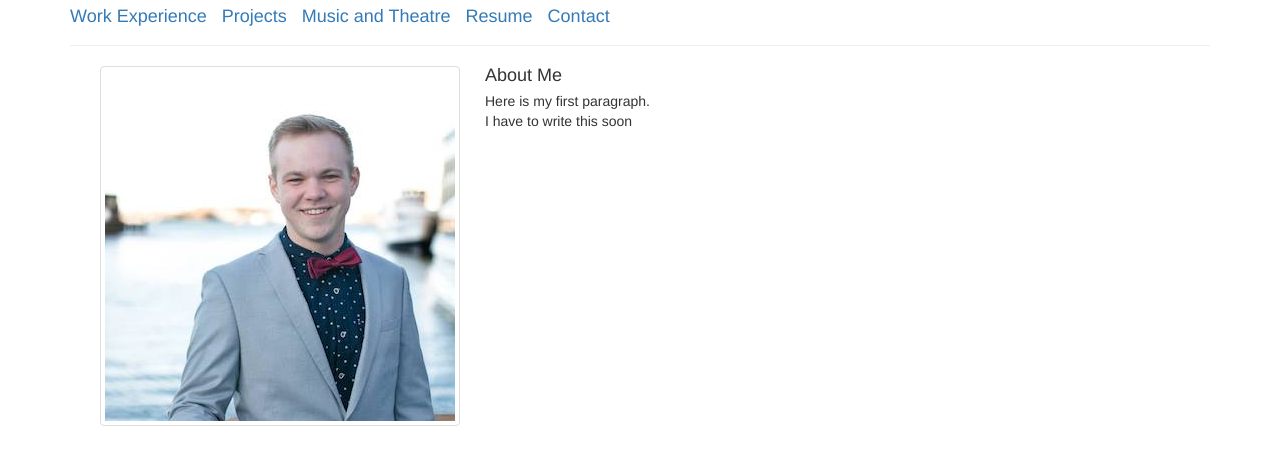
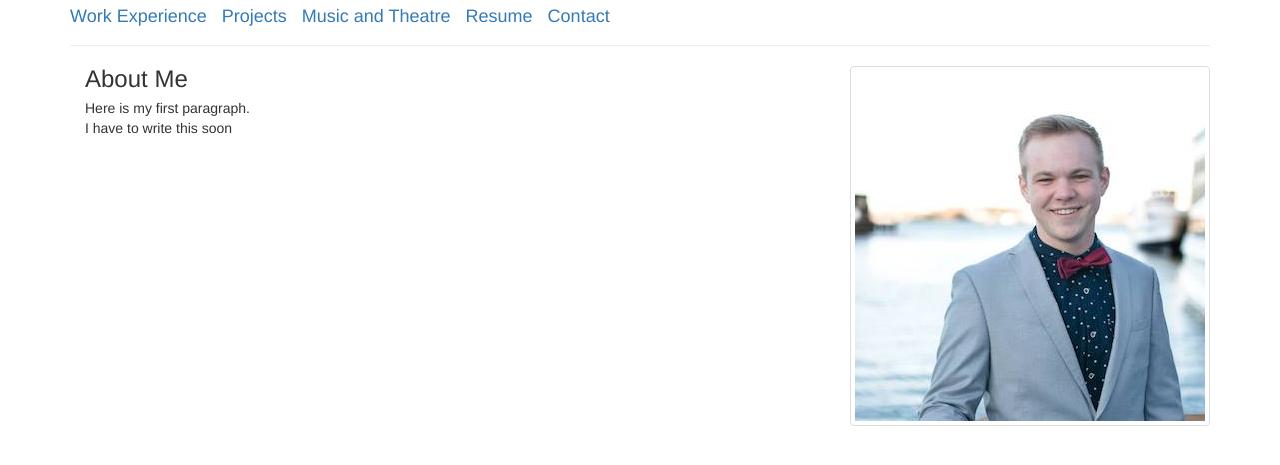
Before and after one commit to lukaskruegle/lukaskruegle.github.io, a plain HTML site: page index.html in a window 1280 px wide. Shown: the part 83-548 px from the top of the page. Drawn offline with nearby package versions, Linux system fonts and the light colour scheme.

Commit message:
Moved Photo

```diff
--- a/index.html
+++ b/index.html
@@ -24,13 +24,13 @@
     </div>
 	<div class="container">
 	<div class="media">
-	<div class="media-left media-top">
+	<div class="media-right media-top pull-right">
 		<div class="col-lg-2 col-md-2 col-sm-4 col-xs-12">
 		<img class="thumbnail" src="media/headshot1.jpg">
 	</div>
 	</div>
 	<div class="media-body">
-		<h4 class="media-heading">About Me</h4>
+		<h3 class="media-heading">About Me</h3>
 		<p>Here is my first paragraph. <br>I have to write this soon</br></p>
 	</div>
 	</div>
```
